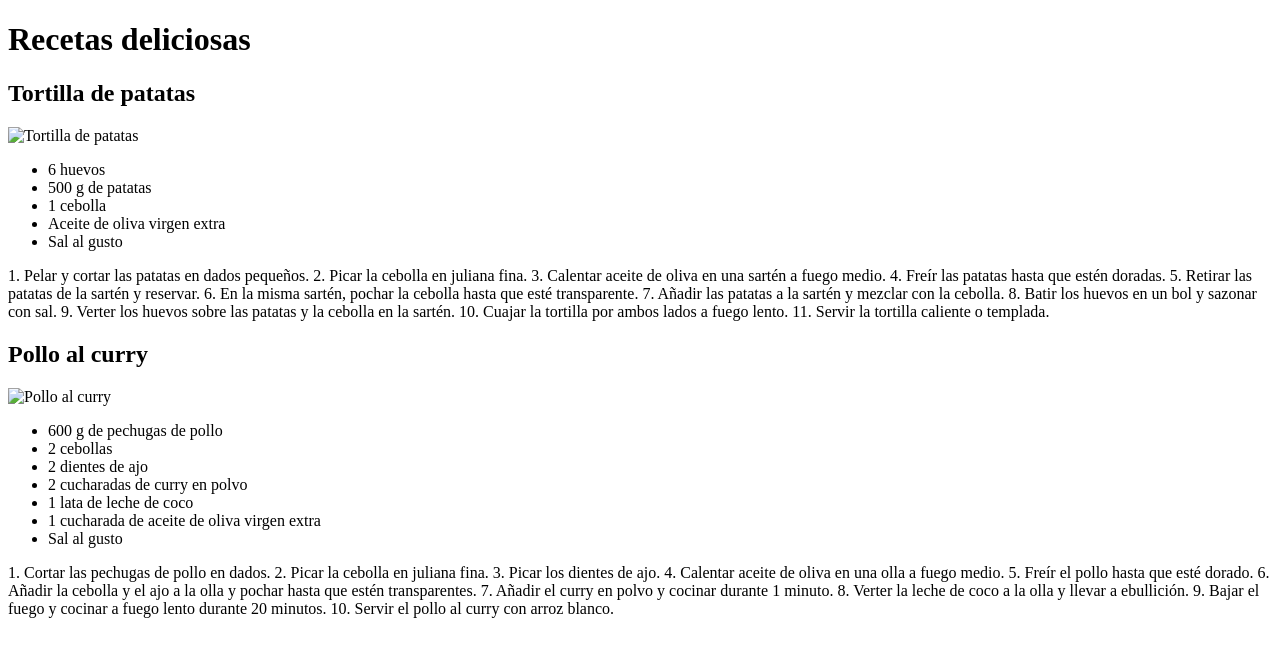
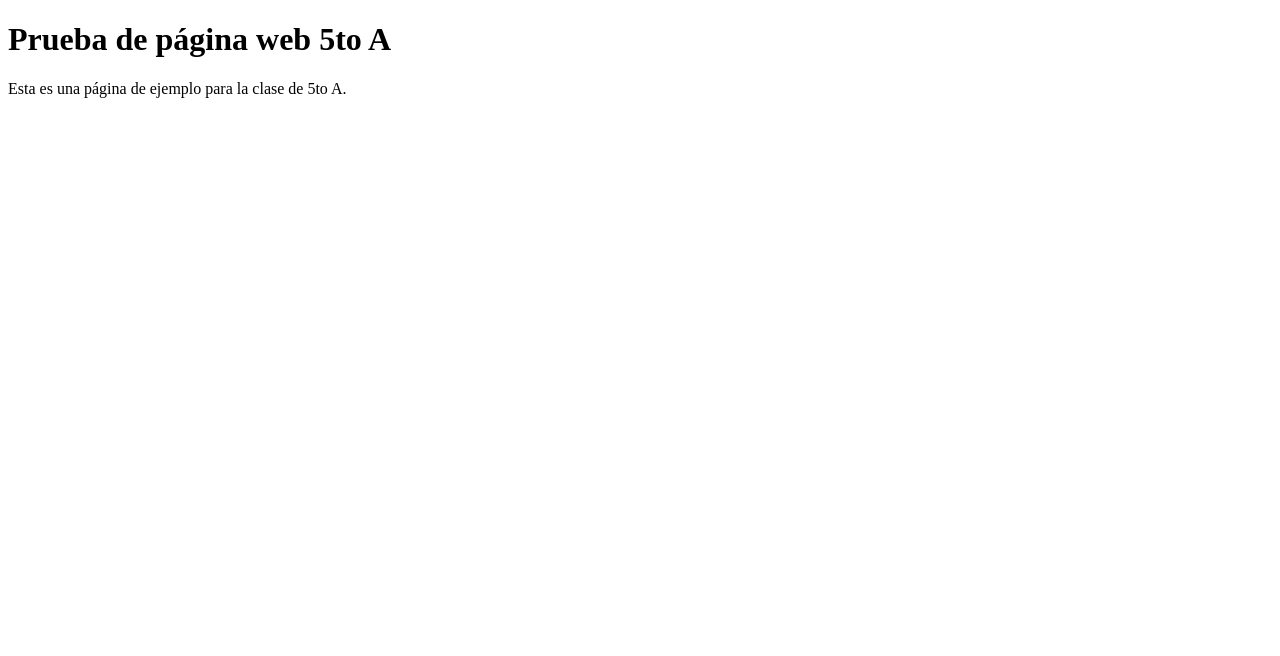
Before and after one commit to ST3VENNN/ST3VENNN.github.io, a plain HTML site: page index.html in a window 1280 px wide. Drawn offline with Linux system fonts and the light colour scheme.

Commit message:
Update index.html

```diff
--- a/index.html
+++ b/index.html
@@ -1,65 +1,12 @@
 <!DOCTYPE html>
 <html lang="es">
 <head>
-  <meta charset="UTF-8">
-  <meta name="viewport" content="width=device-width, initial-scale=1.0">
-  <title>Recetas deliciosas</title>
-  <link rel="stylesheet" href="style.css">
+    <meta charset="UTF-8">
+    <meta name="viewport" content="width=device-width, initial-scale=1.0">
+    <title>Prueba de página web 5to A</title>
 </head>
 <body>
-  <header>
-    <h1>Recetas deliciosas</h1>
-  </header>
-  <main>
-    <section class="receta">
-      <h2>Tortilla de patatas</h2>
-      <img src="imagenes/tortilla-patatas.jpg" alt="Tortilla de patatas">
-      <ul class="ingredientes">
-        <li>6 huevos</li>
-        <li>500 g de patatas</li>
-        <li>1 cebolla</li>
-        <li>Aceite de oliva virgen extra</li>
-        <li>Sal al gusto</li>
-      </ul>
-      <p class="instrucciones">
-        1. Pelar y cortar las patatas en dados pequeños.
-        2. Picar la cebolla en juliana fina.
-        3. Calentar aceite de oliva en una sartén a fuego medio.
-        4. Freír las patatas hasta que estén doradas.
-        5. Retirar las patatas de la sartén y reservar.
-        6. En la misma sartén, pochar la cebolla hasta que esté transparente.
-        7. Añadir las patatas a la sartén y mezclar con la cebolla.
-        8. Batir los huevos en un bol y sazonar con sal.
-        9. Verter los huevos sobre las patatas y la cebolla en la sartén.
-        10. Cuajar la tortilla por ambos lados a fuego lento.
-        11. Servir la tortilla caliente o templada.
-      </p>
-    </section>
-    <section class="receta">
-      <h2>Pollo al curry</h2>
-      <img src="imagenes/pollo-curry.jpg" alt="Pollo al curry">
-      <ul class="ingredientes">
-        <li>600 g de pechugas de pollo</li>
-        <li>2 cebollas</li>
-        <li>2 dientes de ajo</li>
-        <li>2 cucharadas de curry en polvo</li>
-        <li>1 lata de leche de coco</li>
-        <li>1 cucharada de aceite de oliva virgen extra</li>
-        <li>Sal al gusto</li>
-      </ul>
-      <p class="instrucciones">
-        1. Cortar las pechugas de pollo en dados.
-        2. Picar la cebolla en juliana fina.
-        3. Picar los dientes de ajo.
-        4. Calentar aceite de oliva en una olla a fuego medio.
-        5. Freír el pollo hasta que esté dorado.
-        6. Añadir la cebolla y el ajo a la olla y pochar hasta que estén transparentes.
-        7. Añadir el curry en polvo y cocinar durante 1 minuto.
-        8. Verter la leche de coco a la olla y llevar a ebullición.
-        9. Bajar el fuego y cocinar a fuego lento durante 20 minutos.
-        10. Servir el pollo al curry con arroz blanco.
-      </p>
-    </section>
-  </main>
+    <h1>Prueba de página web 5to A</h1>
+    <p>Esta es una página de ejemplo para la clase de 5to A.</p>
 </body>
 </html>
```
